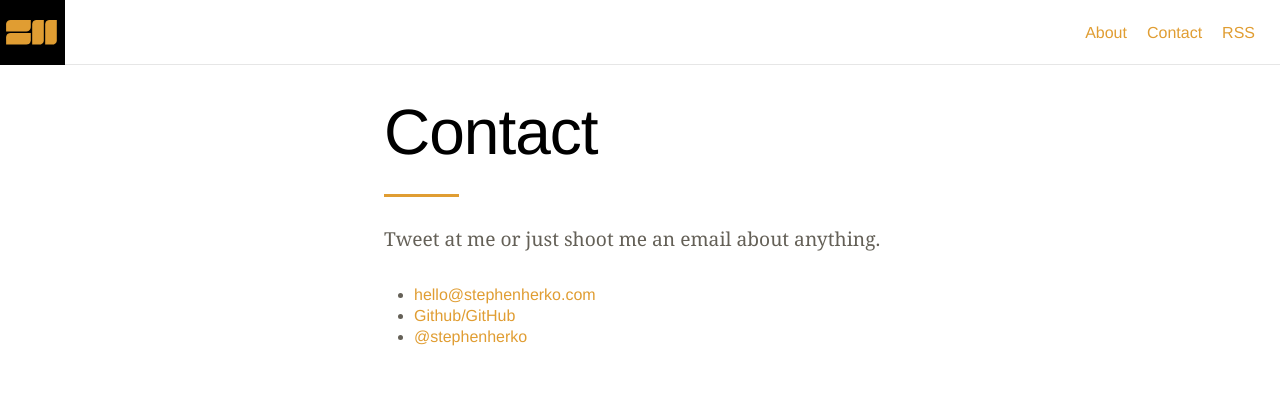
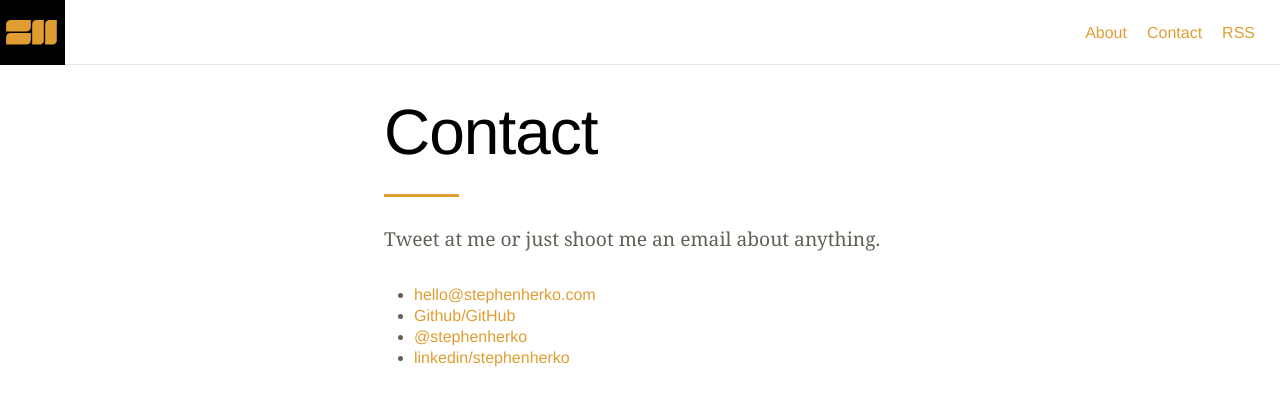
Before and after one commit to sherkoo/stephenherko.github.io, a Jekyll site: the page built from contact.md, in a window 1280 px wide. Shown: the top 406 px of the page. Built offline with Jekyll 4.4.1, drawn with Linux system fonts in a browser that asks for light colours.

Commit message:
added linked in contact info

```diff
--- a/_config.yml
+++ b/_config.yml
@@ -7,6 +7,7 @@ baseurl: "" # the subpath of your site, e.g. /blog/
 url: "http://stephenherko.com" # the base hostname & protocol for your site
 twitter: stephenherko
 github: stephenherko
+linkedin: stephenherko
 permalink: /:title
 
 # Build settings
--- a/contact.md
+++ b/contact.md
@@ -10,4 +10,5 @@ Tweet at me or just shoot me an email about anything.
   <li><a href="mailto:{{ site.email }}">hello@stephenherko.com</a></li>
   <li><a href="http://github.com/{{ site.github }}" target="_blank">Github/{{ site.github }}</a></li>
   <li><a href="http://twitter.com/{{ site.twitter }}" target="_blank">@{{ site.twitter }}</a></li>
+  <li><a href="http://linkedin/in/{{ site.linkedin }}">linkedin/stephenherko</a></li>
 </ul>
```
Also changed, not shown: 2 other files.
